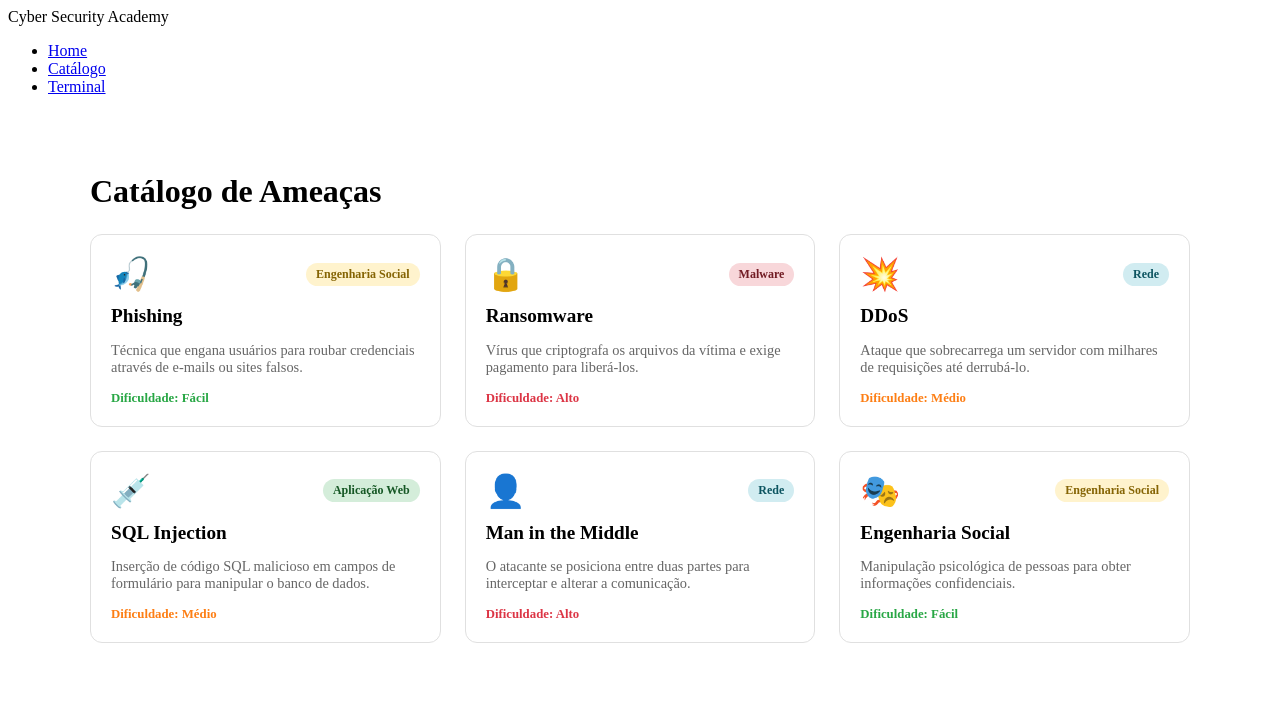
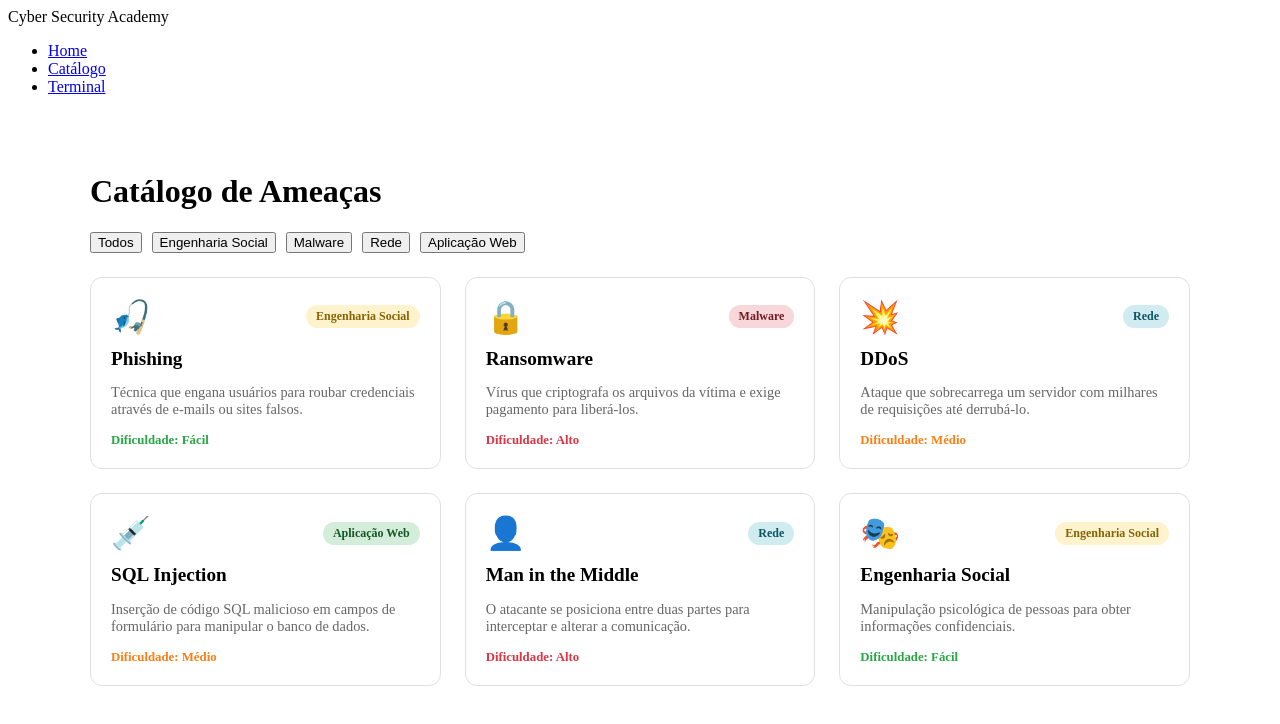
Before and after one commit to allysonramos-blibp/cybersec-academy, a React (Vite) app: page /catalogo in a window 1280 px wide. Shown: the top 724 px of the page. Built offline with nearby package versions, Linux system fonts and the light colour scheme.

Commit message:
feature: filtro com lift state up na pagina de catalogo

```diff
--- /dev/null
+++ b/src/components/FilterBar/FilterBar.jsx
@@ -0,0 +1,21 @@
+import styles from './FilterBar.module.css'
+
+const categories = ['Todos', 'Engenharia Social', 'Malware', 'Rede', 'Aplicação Web']
+
+function FilterBar({ activeFilter, onFilterChange }) {
+  return (
+    <div className={styles.container}>
+      {categories.map(category => (
+        <button
+          key={category}
+          className={`${styles.button} ${activeFilter === category ? styles.active : ''}`}
+          onClick={() => onFilterChange(category)}
+        >
+          {category}
+        </button>
+      ))}
+    </div>
+  )
+}
+
+export default FilterBar
--- /dev/null
+++ b/src/components/FilterBar/FilterBar.module.css
@@ -0,0 +1,26 @@
+.container {
+  display: flex;
+  gap: 10px;
+  flex-wrap: wrap;
+  margin-bottom: 24px;
+}
+
+.btn {
+  padding: 8px 16px;
+  border: 1px solid #ccc;
+  border-radius: 20px;
+  background: #fff;
+  cursor: pointer;
+  font-size: 0.85rem;
+  transition: all 0.2s;
+}
+
+.btn:hover {
+  border-color: #333;
+}
+
+.active {
+  background: #1a1a2e;
+  color: #fff;
+  border-color: #1a1a2e;
+}
--- a/src/pages/Catalog/Catalog.jsx
+++ b/src/pages/Catalog/Catalog.jsx
@@ -1,17 +1,42 @@
+import { useState } from 'react'
+import { useNavigate } from 'react-router-dom'
 import attacks from '../../data/attacks.js'
 import AttackCard from '../../components/AttackCard/AttackCard'
+import FilterBar from '../../components/FilterBar/FilterBar'
 import styles from './Catalog.module.css'
 
 function Catalog() {
+  const navigate = useNavigate()
+
+
+  const [activeCategory, setActiveCategory] = useState('Todos')
+
+
+  const categories = [...new Set(attacks.map(a => a.category))]
+
+
+  const filteredAttacks = activeCategory === 'Todos'
+    ? attacks
+    : attacks.filter(a => a.category === activeCategory)
+
   return (
     <main className={styles.container}>
       <h1>Catálogo de Ameaças</h1>
+
+
+      <FilterBar
+        categories={categories}
+        activeCategory={activeCategory}
+        onSelectCategory={setActiveCategory}
+      />
+
+
       <div className={styles.grid}>
-        {attacks.map(attack => (
+        {filteredAttacks.map(attack => (
           <AttackCard
             key={attack.id}
             attack={attack}
-            onClick={() => console.log(attack.id)}
+            onClick={() => navigate(`/detalhes/${attack.id}`)}
           />
         ))}
       </div>
```
